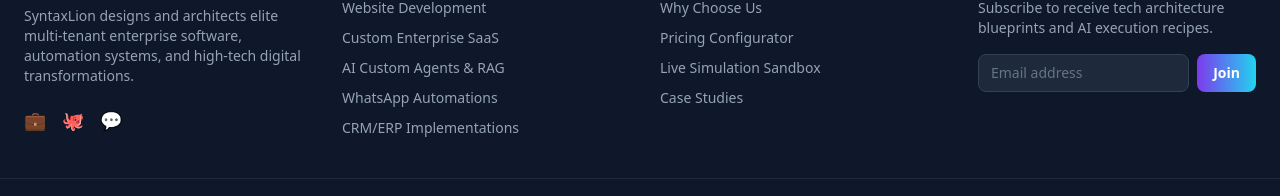
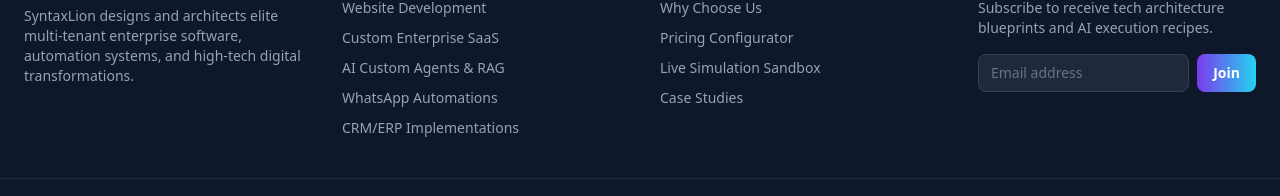
Before and after one commit to chgkrish99-hub/syntaxLion, a React (Create React App) app: page / in a window 1280 px wide. Shown: the part 8393-8589 px from the top of the page. Built offline with nearby package versions, Linux system fonts and the light colour scheme.

Commit message:
removed un necessary icons

```diff
--- a/src/App.js
+++ b/src/App.js
@@ -1013,9 +1013,6 @@
             software, automation systems, and high-tech digital transformations.
           </p>
           <div className="flex gap-4 text-lg">
-            <span>💼</span>
-            <span>🐙</span>
-            <span>💬</span>
           </div>
         </div>
 
```
